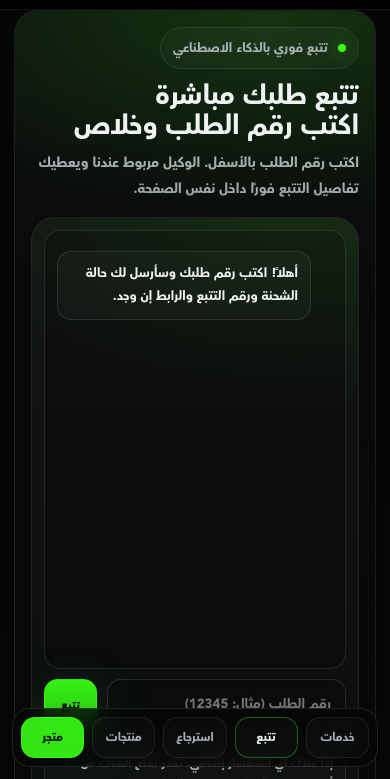
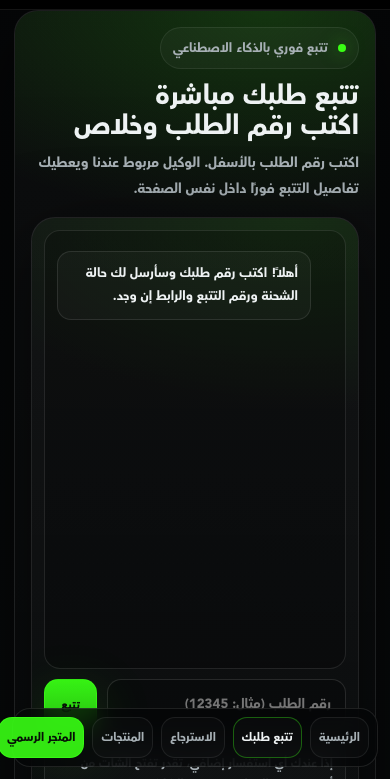
Before and after one commit to fareslow/infinitex-services, a plain HTML site: page track.html in a window 390 px wide. Shown: the part 65-844 px from the top of the page. Drawn offline with Linux system fonts and the light colour scheme; no server answers; files whose address does not match are found by name.

Commit message:
Update track.html

```diff
--- a/track.html
+++ b/track.html
@@ -157,11 +157,11 @@
 
   <div class="mobileNav" role="navigation" aria-label="تنقل سريع">
     <div class="mobileNavBar">
-      <a class="mnItem" href="index.html" data-ix-text="global.mobileNav.services" data-ix-permission="permissions.showHome">خدمات</a>
-      <a class="mnItem active" href="track.html" data-ix-text="global.mobileNav.track" data-ix-permission="permissions.showTrack">تتبع</a>
-      <a class="mnItem" href="returns.html" data-ix-text="global.mobileNav.returns" data-ix-permission="permissions.showReturns">استرجاع</a>
-      <a class="mnItem" href="products.html" data-ix-text="global.mobileNav.products" data-ix-permission="permissions.showProducts">منتجات</a>
-      <a class="mnItem store" href="https://infinitex.sa/" target="_blank" rel="noopener" data-ix-href="global.links.store" data-ix-text="global.mobileNav.store" data-ix-permission="permissions.showStoreCta">متجر</a>
+      <a class="mnItem" href="index.html" data-ix-text="global.mobileNav.services" data-ix-permission="permissions.showHome">الرئيسية</a>
+      <a class="mnItem active" href="track.html" data-ix-text="global.mobileNav.track" data-ix-permission="permissions.showTrack">تتبع طلبك</a>
+      <a class="mnItem" href="returns.html" data-ix-text="global.mobileNav.returns" data-ix-permission="permissions.showReturns">الاسترجاع</a>
+      <a class="mnItem" href="products.html" data-ix-text="global.mobileNav.products" data-ix-permission="permissions.showProducts">المنتجات</a>
+      <a class="mnItem store" href="https://infinitex.sa/" target="_blank" rel="noopener" data-ix-href="global.links.store" data-ix-text="global.mobileNav.store" data-ix-permission="permissions.showStoreCta">المتجر الرسمي</a>
     </div>
   </div>
 
```
